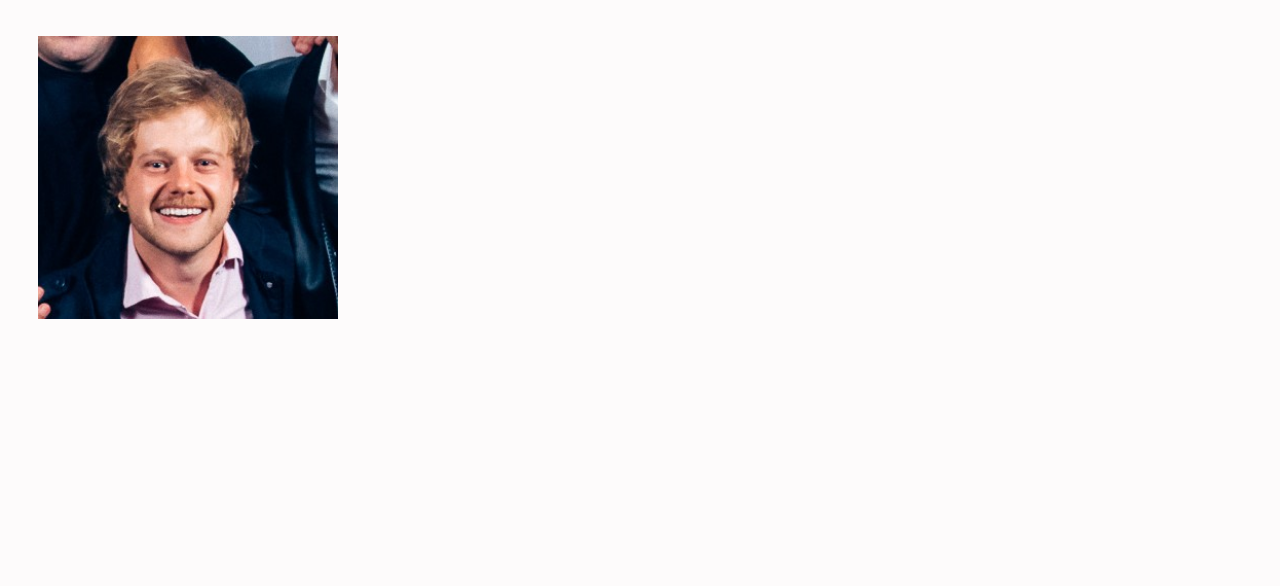
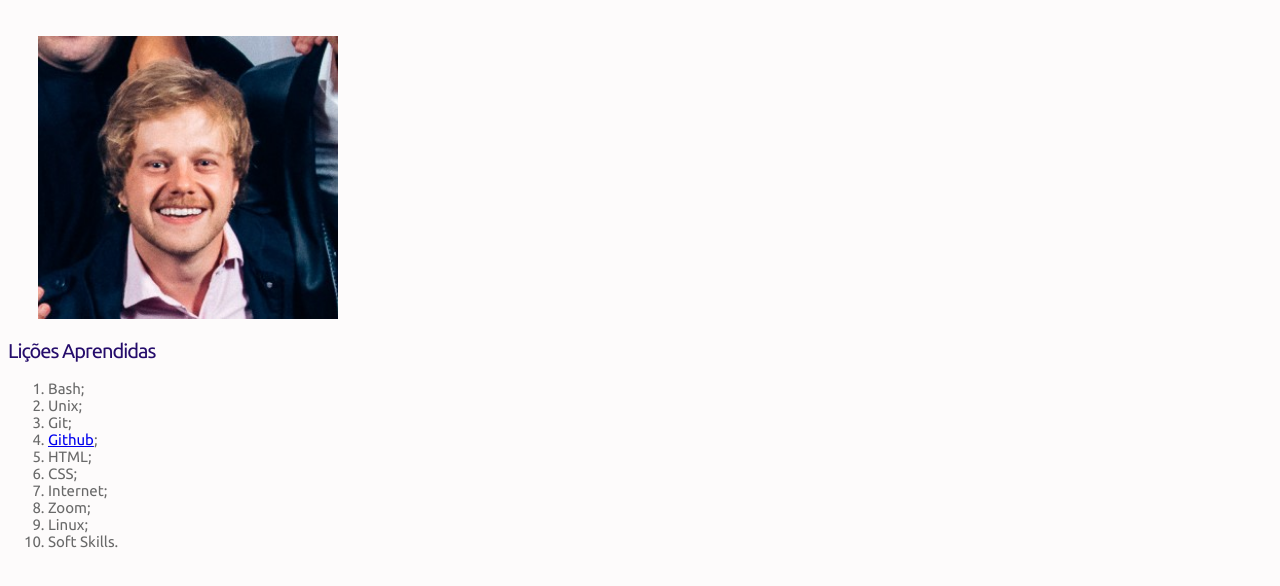
Before and after one commit to gustavo-pd/project-lessons-learned, a website: page index.html in a window 1280 px wide. Shown: the part 114-700 px from the top of the page. Drawn offline with Linux system fonts and the light colour scheme.

Commit message:
lista ordenada de skills e link externo

```diff
--- a/index.html
+++ b/index.html
@@ -21,5 +21,20 @@
         </section>
     </main>
 
+    <h2 id=licoes_aprendidas>Lições Aprendidas</h2>
+
+    <ol>
+        <li>Bash;</li>
+        <li>Unix;</li>
+        <li>Git;</li>
+        <li><a href="https://gustavo-pd.github.io" target="_blank">Github</a>;</li>
+        <li>HTML;</li>
+        <li>CSS;</li>
+        <li>Internet;</li>
+        <li>Zoom;</li>
+        <li>Linux;</li>
+        <li>Soft Skills.</li>
+    </ol>
+
 </body>
 </html>
--- a/style.css
+++ b/style.css
@@ -39,3 +39,12 @@ main {
     display: inline-block;
     margin-left: 30px;
 }
+
+#licoes_aprendidas {
+    color:rgb(37, 12, 107);
+    font-size: 20px;
+    letter-spacing: -1px;
+    line-height: 25px;
+    font-weight: 50;
+
+}
```
